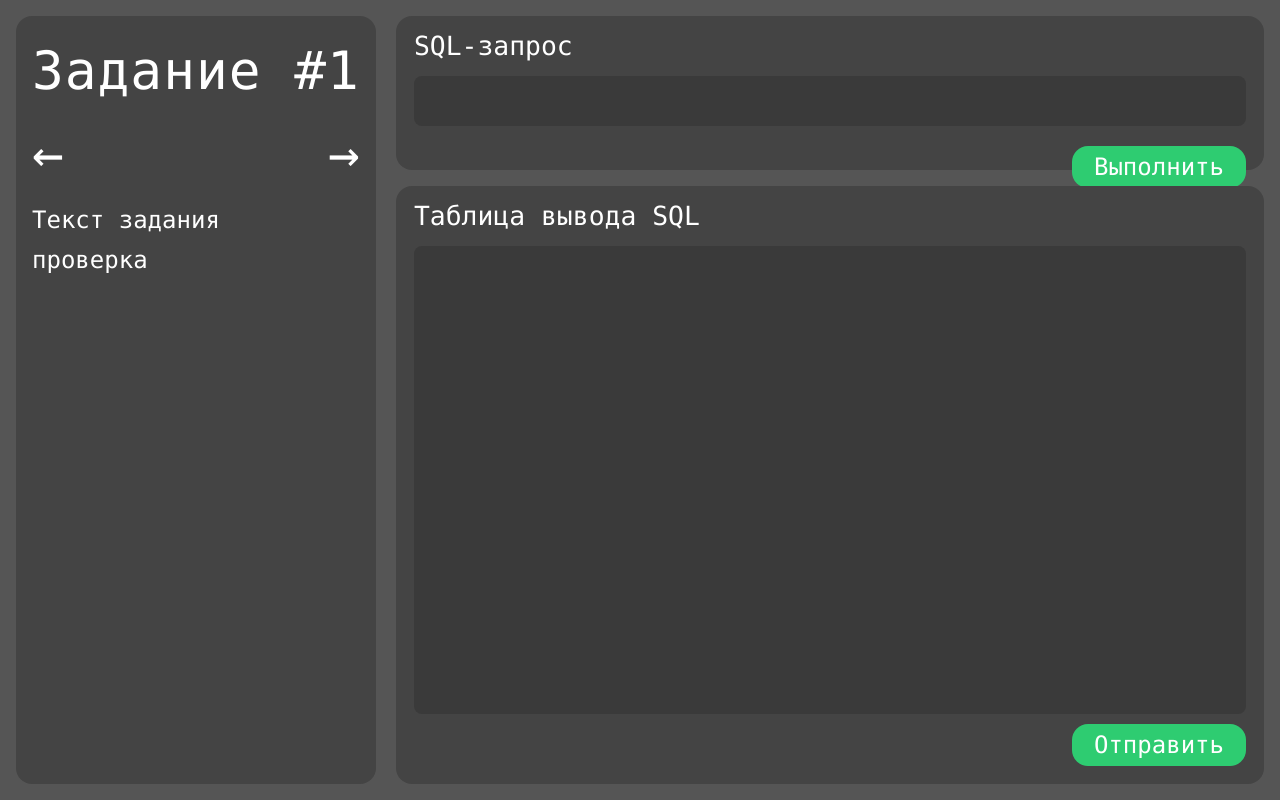
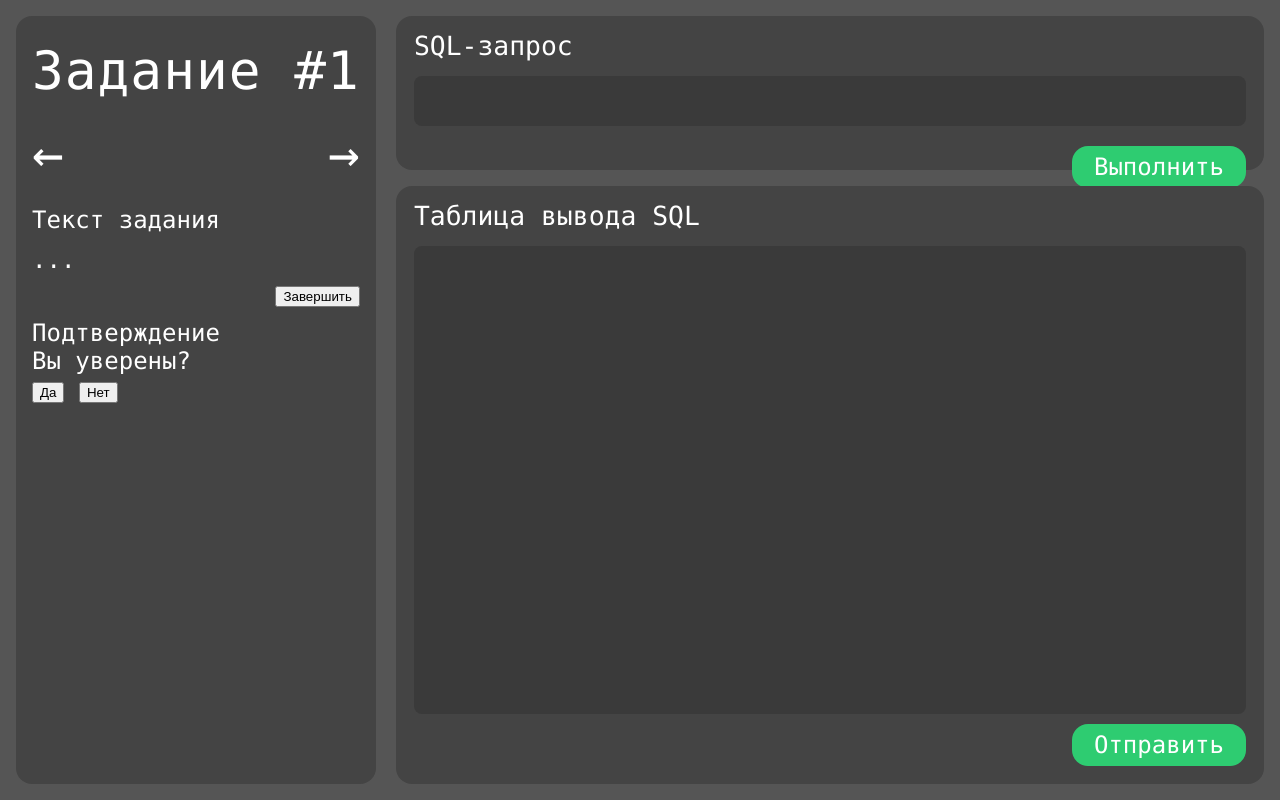
Before and after one commit to GrownBowl/ITSQL, a Flask app: page / in a window 1280 px wide. Run offline with Flask 3, Linux system fonts and the light colour scheme; the visitor is signed in with stand-in values (Sample User, id 1); data that the repository does not hold is empty.

Commit message:
Update task.html

```diff
--- a/templates/task.html
+++ b/templates/task.html
@@ -14,7 +14,20 @@
                 <a href="#" title="Следующее задание", id="next_task">&#8594;</a>
             </div>
             <div>Текст задания</div>
-            <text class="task">проверка</text>
+            <text class="task">...</text>
+            <div class="buttons">
+                <button class="buttonEnd" id="buttonEnd">Завершить</button>
+            </div>
+            <div id="confirm-modal" class="modal">
+                <div class="modal-content">
+                    <div class="modal-header">Подтверждение</div>
+                    <div class="modal-body">Вы уверены?</div>
+                    <div class="modal-actions">
+                    <button id="button-yes" class="modal-btn confirm">Да</button>
+                    <button id="button-no" class="modal-btn cancel">Нет</button>
+                    </div>
+                </div>
+            </div>
         </div>
         <div class="main">
             <form action="#" class="sql">
```
